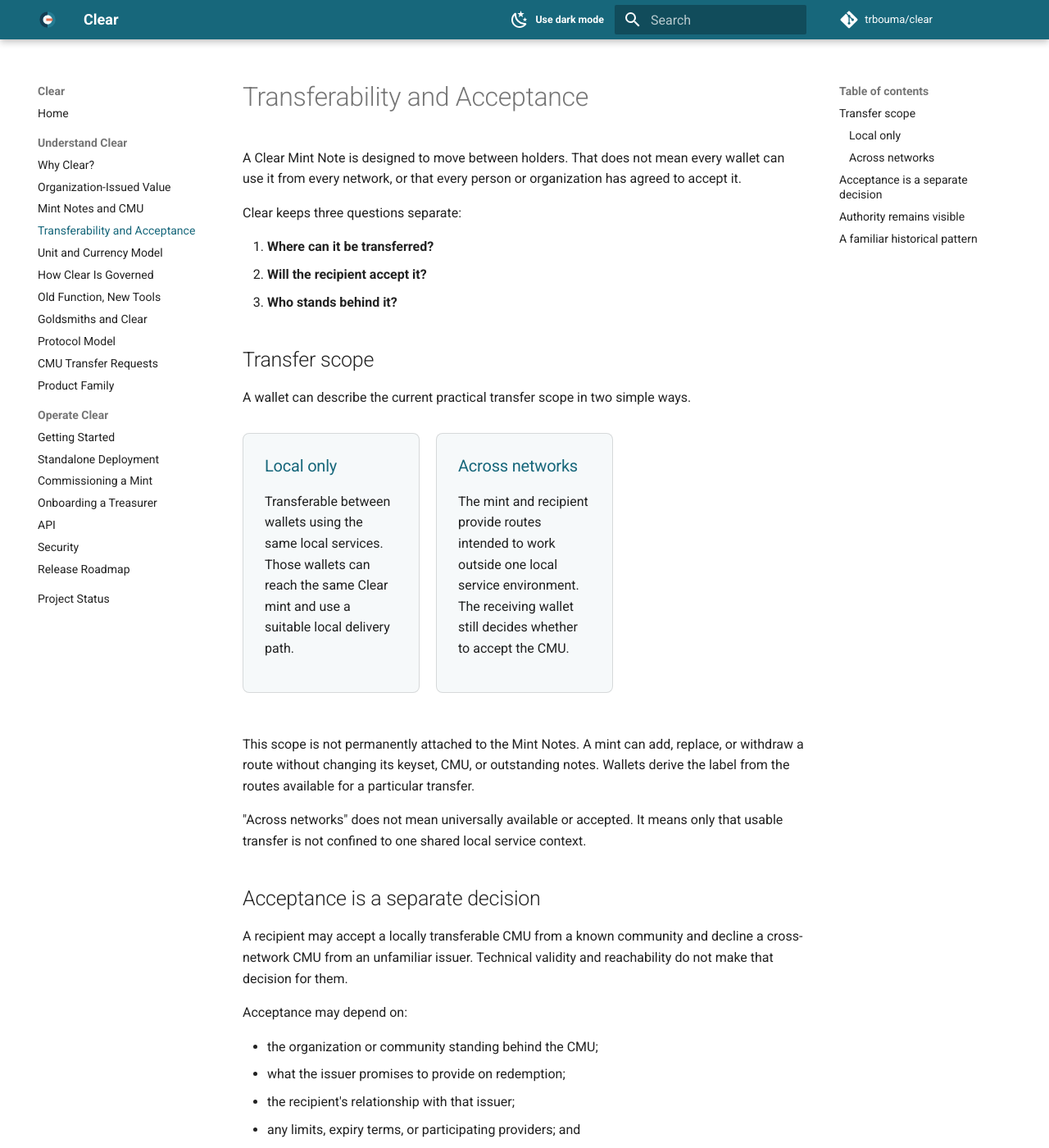
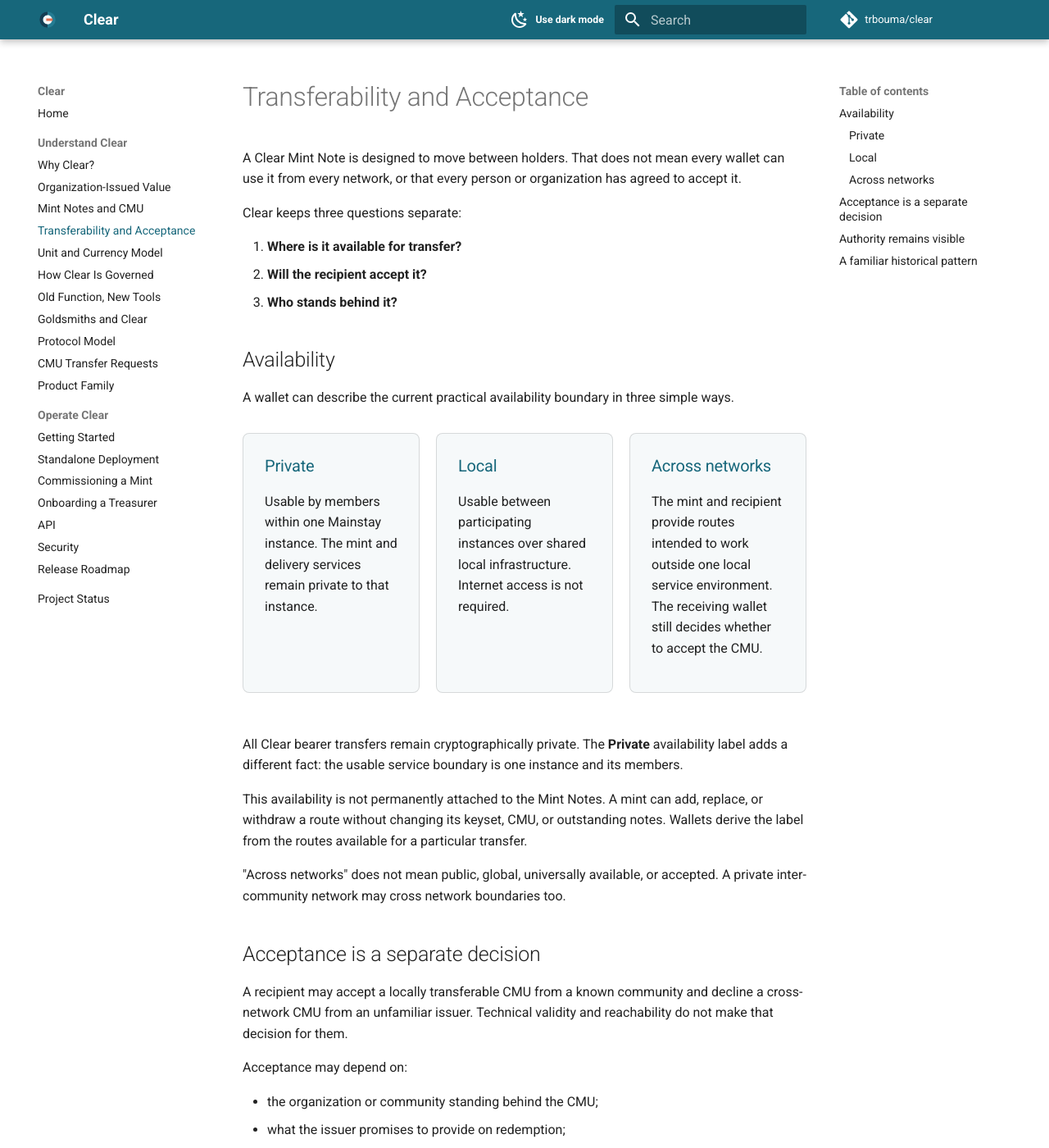
Before and after one commit to trbouma/clear, an MkDocs documentation site: the page built from website/transferability.md, in a window 1280 px wide and 1400 px high. Shown: the whole window at 82% size. Built offline with MkDocs 1.6.1 and Material for MkDocs 9.7.7, drawn with Linux system fonts in a browser that asks for light colours; comment, search, counter and statistics services are not loaded; some of the changed text lies outside the part shown.

Commit message:
docs: define private local and cross-network availability

````diff
--- a/website/mint-notes.md
+++ b/website/mint-notes.md
@@ -62,8 +62,8 @@ of authorized instances. Notes from different logical mints or keysets are not
 interchangeable merely because both display `CMU`.
 
 Being transferable by protocol does not make a Mint Note universally available
-or accepted. Wallets can distinguish `Local only` from `Across networks` while
-showing recognition and treasury authority separately. See
+or accepted. Wallets can distinguish `Private`, `Local`, and `Across networks`
+availability while showing recognition and treasury authority separately. See
 [Transferability and Acceptance](transferability.md).
 
 ## Portable keysets and several instances
--- a/website/transferability.md
+++ b/website/transferability.md
@@ -11,22 +11,32 @@ agreed to accept it.
 
 Clear keeps three questions separate:
 
-1. **Where can it be transferred?**
+1. **Where is it available for transfer?**
 2. **Will the recipient accept it?**
 3. **Who stands behind it?**
 
-## Transfer scope
+## Availability
 
-A wallet can describe the current practical transfer scope in two simple ways.
+A wallet can describe the current practical availability boundary in three
+simple ways.
 
 <div class="clear-grid" markdown>
 
 <article class="clear-card" markdown>
 
-### Local only
+### Private
 
-Transferable between wallets using the same local services. Those wallets can
-reach the same Clear mint and use a suitable local delivery path.
+Usable by members within one Mainstay instance. The mint and delivery
+services remain private to that instance.
+
+</article>
+
+<article class="clear-card" markdown>
+
+### Local
+
+Usable between participating instances over shared local infrastructure.
+Internet access is not required.
 
 </article>
 
@@ -42,13 +52,17 @@ CMU.
 
 </div>
 
-This scope is not permanently attached to the Mint Notes. A mint can add,
+All Clear bearer transfers remain cryptographically private. The **Private**
+availability label adds a different fact: the usable service boundary is one
+instance and its members.
+
+This availability is not permanently attached to the Mint Notes. A mint can add,
 replace, or withdraw a route without changing its keyset, CMU, or outstanding
 notes. Wallets derive the label from the routes available for a particular
 transfer.
 
-"Across networks" does not mean universally available or accepted. It means
-only that usable transfer is not confined to one shared local service context.
+"Across networks" does not mean public, global, universally available, or
+accepted. A private inter-community network may cross network boundaries too.
 
 ## Acceptance is a separate decision
 
@@ -77,7 +91,7 @@ identity establishes which mint is being reached. These are distinct roles.
 A useful wallet presentation keeps them distinct too:
 
 ```text
-Transfer scope: Across networks
+Availability: Across networks
 Treasurer: Community Treasury
 Recognition: Recognized locally
 ```
@@ -86,7 +100,7 @@ When recognition evidence is unavailable, the wallet should say so rather
 than treating reachability as trust:
 
 ```text
-Transfer scope: Across networks
+Availability: Across networks
 Treasurer: Not verified
 Recognition: Not established
 ```
````
Also changed, not shown: README.md (+1 -1 lines), docs/CMU-TRANSFERABILITY-ACCEPTANCE-AND-AUTHORITY.md (+38 -27 lines), website/why-clear.md (+4 -3 lines).
